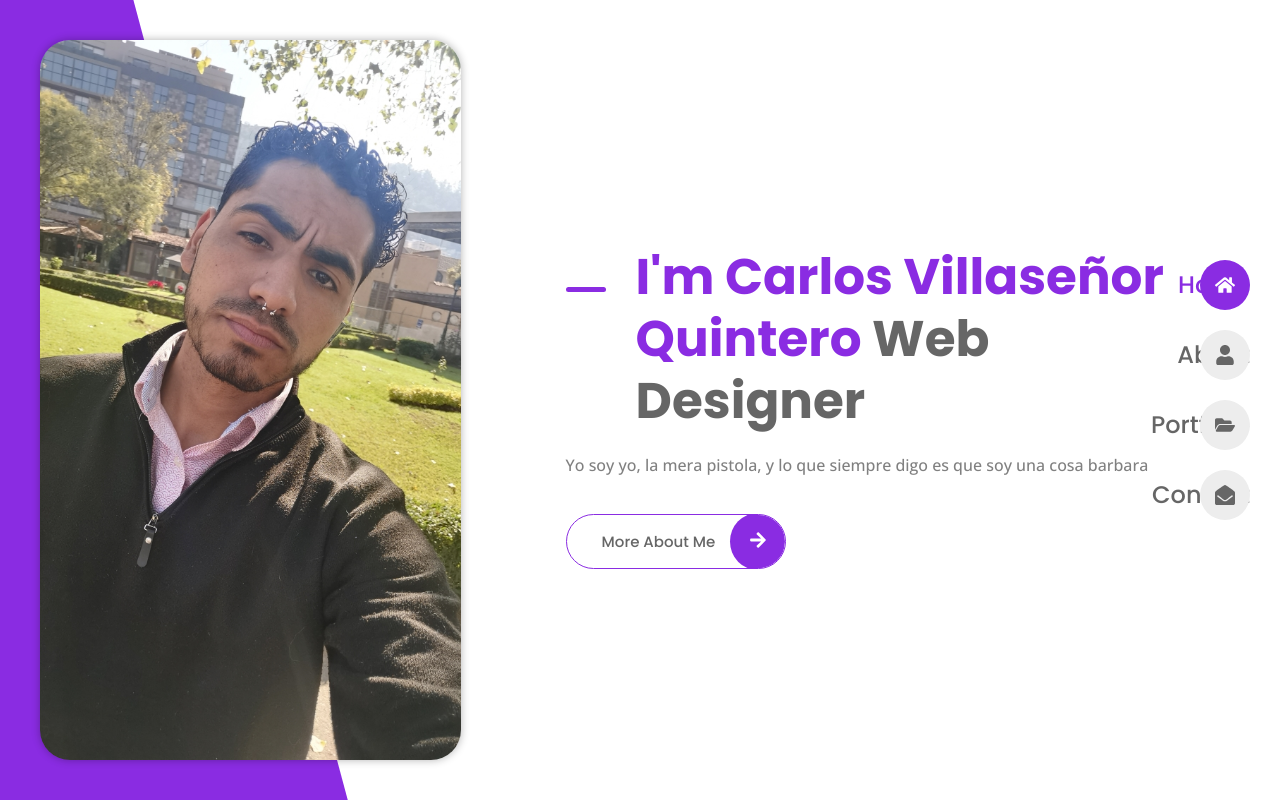
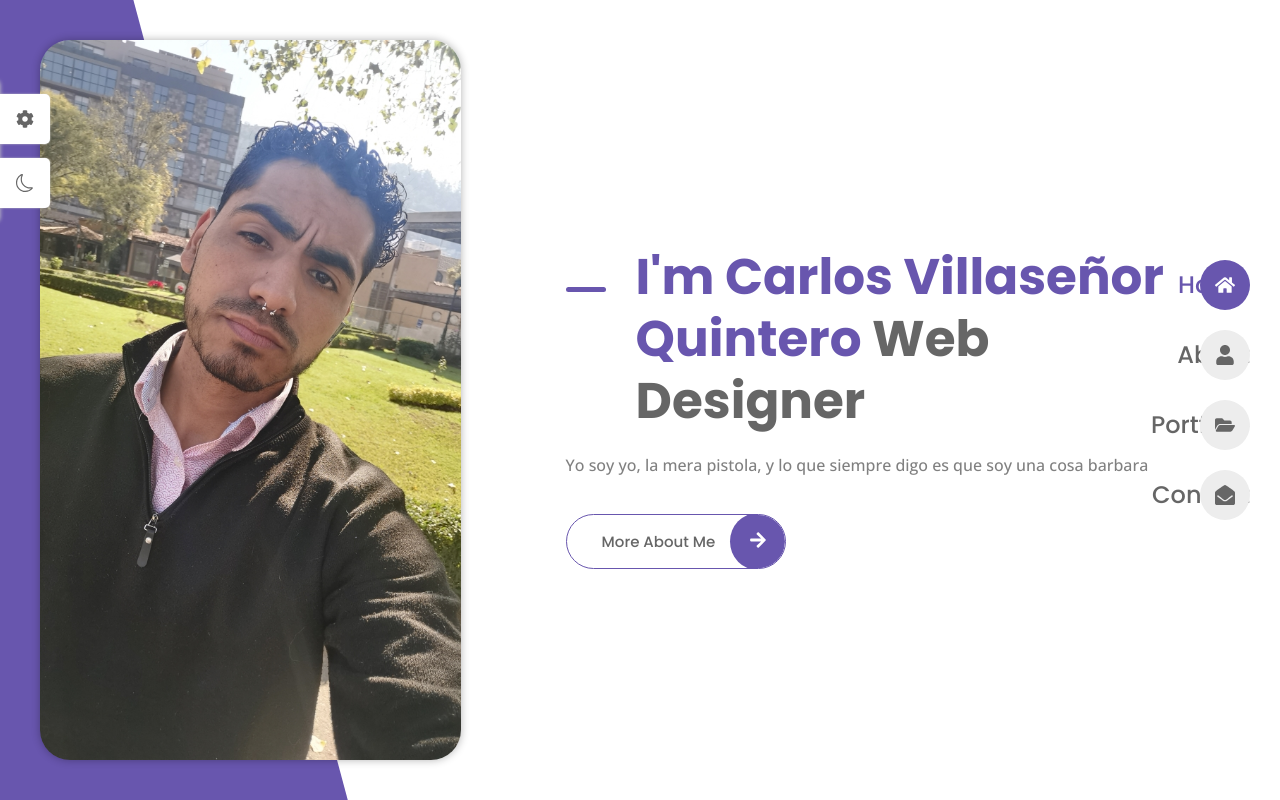
Before and after one commit to Charlyqv/Portfolio, a React (Vite) app: page / in a window 1280 px wide. Built offline with nearby package versions, Linux system fonts and the light colour scheme.

Commit message:
Configuración del Tema

```diff
--- a/src/App.css
+++ b/src/App.css
@@ -31,6 +31,14 @@
   --weight-600: 600;
   --weight-700: 700;
   --weight-800: 800;
+}
+
+.dark-theme {
+  --title-color: hsl(0, 0%, 100%);
+  --text-color: hsl(0, 0%, 80%);
+  --body-color: hsl(0, 0%, 7%);
+  --container-color: hsl(0, 1%, 17%);
+  --border-color: hsl(0, 0%, 15%);
 }
 
 * {
--- a/src/App.jsx
+++ b/src/App.jsx
@@ -6,12 +6,14 @@
 import { Contact } from './pages/contact/Contact'
 import { Home } from './pages/home/Home'
 import { Portfolio } from './pages/portfolio/Portfolio'
+import { Themes } from './components/Themes';
 
 
 function App() {
   return (
     <BrowserRouter>
       <Navbar/>
+      <Themes/>
       <Routes>
         <Route index element={<Home />}/>
         <Route path='about' element={<About />}/>
--- /dev/null
+++ b/src/components/ThemeItem.jsx
@@ -0,0 +1,10 @@
+
+
+export const ThemeItem = ({ color, img, changeColor }) => {
+  return (
+    <img src={img} alt="" className="theme__img" onClick={() => {
+      changeColor(color)
+      }}
+    />
+  )
+}
--- /dev/null
+++ b/src/components/Themes.jsx
@@ -0,0 +1,83 @@
+import { useEffect, useState } from "react";
+import { ThemeItem } from "./ThemeItem";
+import { themes } from "../data";
+import { FaCog } from "react-icons/fa" ;
+import { BsSun, BsMoon } from "react-icons/bs" ;
+import './themes.css';
+
+const getStorageColor = () => {
+  let color = 'hsl(252, 35%, 51%)';
+  if(localStorage.getItem('color')) {
+    color = localStorage.getItem('color')
+  }
+  return color;
+}
+
+const getStorageTheme = () => {
+  let theme = 'light-theme';
+  if(localStorage.getItem('theme')) {
+    theme = localStorage.getItem('theme')
+  }
+  return theme;
+}
+
+
+export const Themes = () => {
+  const [showSwitcher, setShowSwitcher] = useState(false);
+  const [color, setColor] = useState(getStorageColor());
+  const [theme, setTheme] = useState(getStorageTheme())
+
+
+  const changeColor = (color) => {
+    setColor(color);
+  };
+
+  const toggleTheme = () => {
+    if(theme === 'light-theme') {
+      setTheme('dark-theme');
+    }else {
+      setTheme('light-theme')
+    }
+  }
+
+  useEffect(() => {
+    document.documentElement.style.setProperty('--first-color', color)
+    localStorage.setItem('color', color);
+  }, [color]);
+
+  useEffect(() => {
+    document.documentElement.className = theme;
+    localStorage.setItem('theme', theme);
+  }, [theme]);
+
+  return (
+    <div>
+      <div className={`${showSwitcher ? 'show-switcher' : ''} style__switcher`}>
+        <div
+          className="style__switcher-toggler"
+          onClick={() => setShowSwitcher(!showSwitcher)}>
+          <FaCog/>
+        </div>
+
+        <div className="theme__toggler" onClick={toggleTheme}>
+          {theme === 'light-theme' ? <BsMoon /> : <BsSun />}
+        </div>
+
+        <h3 className="style__switcher-title">Style Switcher</h3>
+        <div className="style__switcher-items">
+          {themes.map((theme, index) => {
+            return (
+              <ThemeItem key={index} {...theme} changeColor={changeColor} />
+            );
+          })}
+        </div>
+
+        <div
+          className="style__switcher-close"
+          onClick={() => setShowSwitcher(!showSwitcher)}
+          >&times;
+        </div>
+      </div>
+    </div>
+  )
+}
--- a/src/components/navbar.css
+++ b/src/components/navbar.css
@@ -18,6 +18,10 @@
   column-gap: 24px;
   border-bottom: 1px solid var(--border-color);
   padding-block: 14px;
+}
+
+.dark-theme .nav__link {
+  border-color: hsl(0, 0%, 20%);
 }
 
 .nav__icon, .nav__name {
--- /dev/null
+++ b/src/components/themes.css
@@ -0,0 +1,78 @@
+.style__switcher {
+  position: fixed;
+  left: 0;
+  top: 10%;
+  background-color: var(--text-white);
+  width: 220px;
+  padding: 15px;
+  box-shadow: 0 0 4px hsl(0, 0%, 80%);
+  z-index: 10;
+  transform: translateX(-100%);
+  transition: all 0.3s ease;
+}
+
+.show-switcher {
+  transform: translateX(0);
+}
+
+.style__switcher, .style__switcher-toggler, .theme__toggler {
+  border-radius: 0 5px 5px 0;
+}
+
+.style__switcher-items {
+  display: grid;
+  grid-template-columns: repeat(5, 1fr);
+  column-gap: 4px;
+  row-gap: 8px;
+}
+
+.style__switcher-title, .style__switcher-toggler, .theme__toggler, .style__switcher-close {
+  color: hsl(0, 0%, 40%);
+}
+
+.style__switcher-title {
+  font-size: var(--small-font-size);
+  font-weight: var(--weight-600);
+  border-bottom: 1px solid hsl(0, 0%, 87%);
+  padding-bottom: 5px;
+  margin-bottom: 15px;
+}
+
+.theme__img {
+  width: 30px;
+  cursor: pointer;
+}
+
+.style__switcher-toggler, .theme__toggler {
+  position: absolute;
+  left: 100%;
+  background-color: var(--text-white);
+  height: 50px;
+  width: 50px;
+  font-size: var(--large-font-size);
+  cursor: pointer;
+  display: grid;
+  place-items: center;
+  box-shadow: 0 0 2px hsl(0, 0%, 80%);
+  transition: all 0.3s ease;
+}
+
+.show-switcher .style__switcher-toggler, .show-switcher .theme__toggler {
+  left: -100%;
+}
+
+.style__switcher-toggler {
+  top: 10%;
+}
+
+.theme__toggler {
+  bottom: 10%;
+}
+
+.style__switcher-close {
+  cursor: pointer;
+  font-size: var(--h2-font-size);
+  position: absolute;
+  top: 2%;
+  right: 15px;
+}
```
